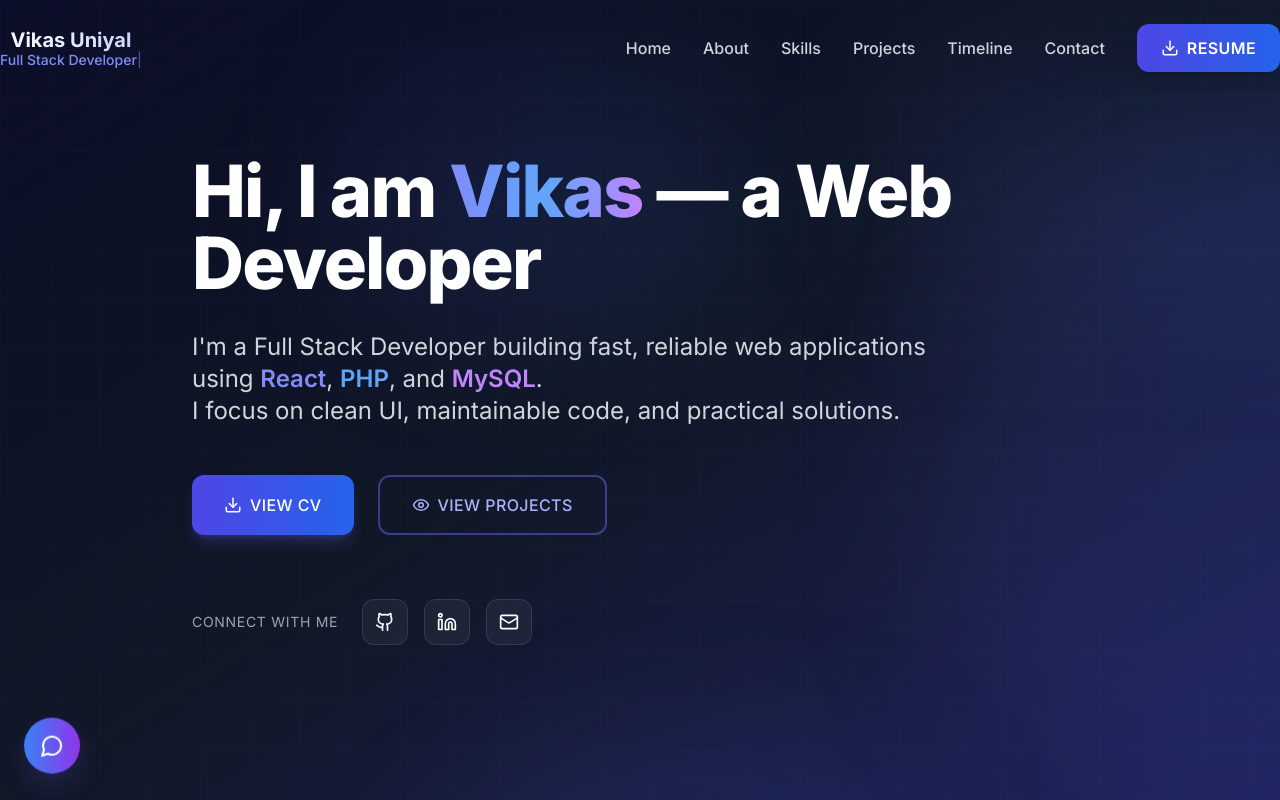
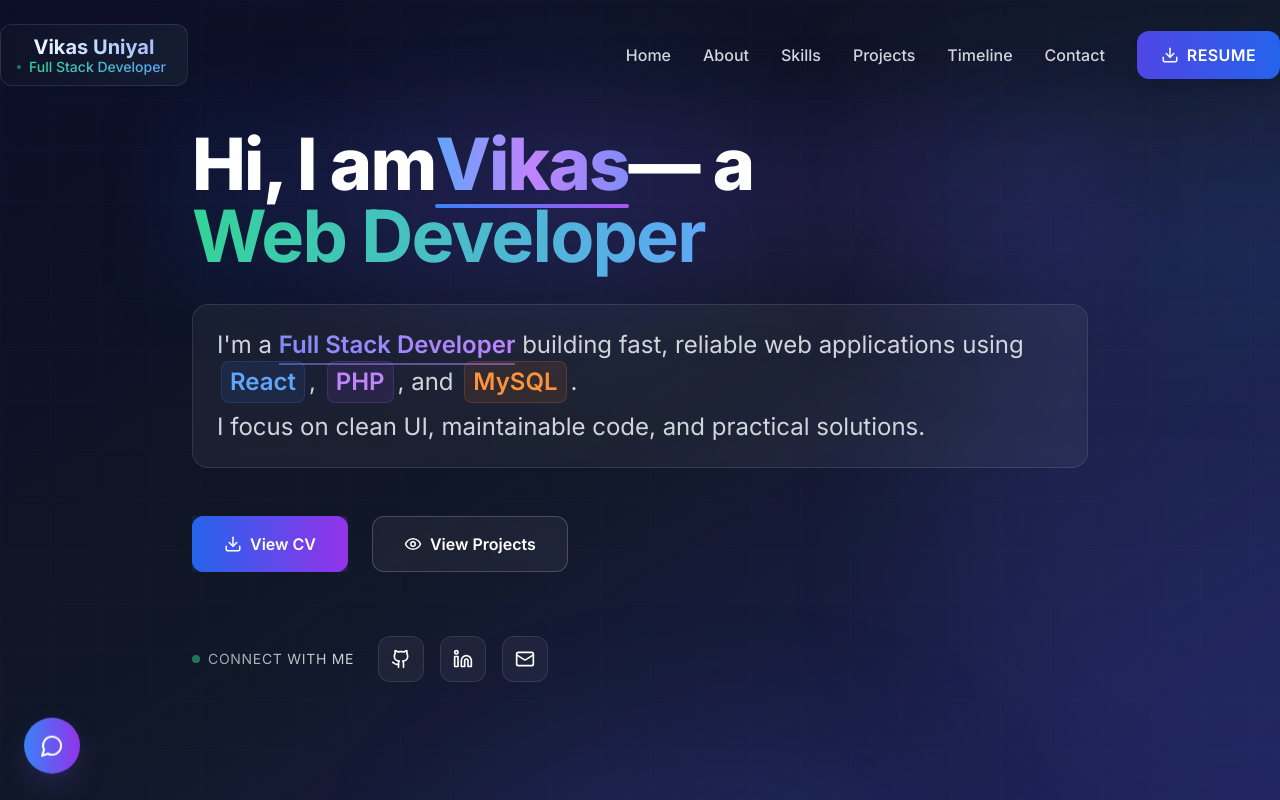
Before and after one commit to virusvickee/my-portfolio-website, a React (Vite) app: page / in a window 1280 px wide. Shown: the top 800 px of the page. Built offline with nearby package versions, Linux system fonts and the light colour scheme.

Commit message:
new update

```diff
--- a/src/components/Hero.jsx
+++ b/src/components/Hero.jsx
@@ -1,6 +1,7 @@
 import React from 'react'
 import { Github, Linkedin, Mail, Download, Eye } from 'lucide-react'
 import { motion } from 'framer-motion'
+import TypingAnimation from './TypingAnimation'
 
 const Hero = () => {
   const scrollToSection = (sectionId) => {
@@ -18,29 +19,75 @@ const Hero = () => {
       <div className="container-premium relative z-10">
         <div className="max-w-4xl">
           {/* Main Headline */}
-          <motion.h1
+          <motion.div
             initial={{ opacity: 0, y: 30 }}
             animate={{ opacity: 1, y: 0 }}
             transition={{ duration: 0.8, delay: 0.2 }}
-            className="heading-hero mb-8"
+            className="relative mb-8"
           >
-            Hi, I am <span className="gradient-text">Vikas</span> — a Web Developer
-          </motion.h1>
+            {/* Glowing background for headline */}
+            <div className="absolute -inset-4 bg-gradient-to-r from-blue-600/10 via-purple-600/10 to-indigo-600/10 rounded-2xl blur-2xl" />
+
+            <h1 className="heading-hero relative">
+              <span className="inline-block">Hi, I am </span>
+              <span className="relative inline-block">
+                <span className="gradient-text bg-gradient-to-r from-blue-400 via-purple-400 to-indigo-400 bg-clip-text text-transparent font-extrabold">
+                  Vikas
+                </span>
+                {/* Animated underline */}
+                <motion.div
+                  className="absolute -bottom-2 left-0 h-1 bg-gradient-to-r from-blue-500 to-purple-500 rounded-full"
+                  initial={{ width: 0 }}
+                  animate={{ width: "100%" }}
+                  transition={{ duration: 1, delay: 1 }}
+                />
+              </span>
+              <span className="inline-block"> — a </span>
+              <span className="relative inline-block">
+                <span className="bg-gradient-to-r from-emerald-400 to-blue-400 bg-clip-text text-transparent font-bold">
+                  <TypingAnimation
+                    text="Web Developer"
+                    delay={1500}
+                    speed={100}
+                  />
+                </span>
+              </span>
+            </h1>
+          </motion.div>
 
           {/* Subheadline */}
-          <motion.p
+          <motion.div
             initial={{ opacity: 0, y: 30 }}
             animate={{ opacity: 1, y: 0 }}
             transition={{ duration: 0.8, delay: 0.4 }}
-            className="text-xl md:text-2xl text-body mb-12 max-w-3xl leading-relaxed"
+            className="relative mb-12"
           >
-            I'm a Full Stack Developer building fast, reliable web applications using{' '}
-            <span className="text-indigo-400 font-semibold">React</span>,{' '}
-            <span className="text-blue-400 font-semibold">PHP</span>, and{' '}
-            <span className="text-purple-400 font-semibold">MySQL</span>.
-            <br />
+            <div className="glass p-6 rounded-2xl border border-white/10 backdrop-blur-sm">
+              <p className="text-xl md:text-2xl text-body leading-relaxed">
+                I'm a{' '}
+                <span className="relative inline-block">
+                  <span className="bg-gradient-to-r from-indigo-400 to-purple-400 bg-clip-text text-transparent font-semibold">
+                    Full Stack Developer
+                  </span>
+                  <div className="absolute -bottom-1 left-0 w-full h-0.5 bg-gradient-to-r from-indigo-400 to-purple-400 opacity-50" />
+                </span>
+                {' '}building fast, reliable web applications using{' '}
+                <span className="inline-flex items-center px-2 py-1 bg-blue-500/10 border border-blue-500/20 rounded-lg text-blue-400 font-semibold mx-1">
+                  React
+                </span>,{' '}
+                <span className="inline-flex items-center px-2 py-1 bg-purple-500/10 border border-purple-500/20 rounded-lg text-purple-400 font-semibold mx-1">
+                  PHP
+                </span>, and{' '}
+                <span className="inline-flex items-center px-2 py-1 bg-orange-500/10 border border-orange-500/20 rounded-lg text-orange-400 font-semibold mx-1">
+                  MySQL
+                </span>.
+                <br className="hidden md:block" />
+                <span className="block mt-2 text-gray-300">
                   I focus on clean UI, maintainable code, and practical solutions.
-          </motion.p>
+                </span>
+              </p>
+            </div>
+          </motion.div>
 
           {/* CTA Buttons */}
           <motion.div
@@ -49,18 +96,31 @@ const Hero = () => {
             transition={{ duration: 0.8, delay: 0.6 }}
             className="flex flex-col sm:flex-row gap-6 mb-16"
           >
-            <button className="btn-primary flex items-center space-x-2 group">
+            <motion.button
+              className="relative group overflow-hidden"
+              whileHover={{ scale: 1.05 }}
+              whileTap={{ scale: 0.95 }}
+            >
+              <div className="absolute inset-0 bg-gradient-to-r from-blue-600 to-purple-600 rounded-xl" />
+              <div className="absolute inset-0 bg-gradient-to-r from-blue-600 to-purple-600 rounded-xl blur-lg opacity-50 group-hover:opacity-75 transition-opacity duration-300" />
+              <div className="relative flex items-center space-x-2 px-8 py-4 bg-gradient-to-r from-blue-600 to-purple-600 rounded-xl text-white font-semibold">
                 <Download size={18} />
                 <span>View CV</span>
-            </button>
+              </div>
+            </motion.button>
 
-            <button
+            <motion.button
               onClick={() => scrollToSection('projects')}
-              className="btn-secondary flex items-center space-x-2"
+              className="relative group"
+              whileHover={{ scale: 1.05 }}
+              whileTap={{ scale: 0.95 }}
             >
+              <div className="absolute inset-0 bg-white/5 backdrop-blur-sm border border-white/20 rounded-xl group-hover:border-white/30 transition-all duration-300" />
+              <div className="relative flex items-center space-x-2 px-8 py-4 text-white font-semibold">
                 <Eye size={18} />
                 <span>View Projects</span>
-            </button>
+              </div>
+            </motion.button>
           </motion.div>
 
           {/* Social Links */}
@@ -70,30 +130,47 @@ const Hero = () => {
             transition={{ duration: 0.8, delay: 0.8 }}
             className="flex items-center space-x-6"
           >
-            <span className="text-muted text-sm uppercase tracking-wider">Connect with me</span>
+            <div className="flex items-center space-x-2">
+              <div className="w-2 h-2 bg-emerald-400 rounded-full animate-pulse" />
+              <span className="text-muted text-sm uppercase tracking-wider bg-gradient-to-r from-gray-400 to-gray-300 bg-clip-text text-transparent">
+                Connect with me
+              </span>
+            </div>
             <div className="flex space-x-4">
-              <a
+              <motion.a
                 href="https://github.com/virusvickee"
                 target="_blank"
                 rel="noopener noreferrer"
-                className="p-3 glass rounded-xl hover-glow group"
+                className="relative group"
+                whileHover={{ scale: 1.1, y: -2 }}
               >
+                <div className="absolute inset-0 bg-gradient-to-r from-gray-600/20 to-gray-500/20 rounded-xl blur-lg opacity-0 group-hover:opacity-100 transition-opacity duration-300" />
+                <div className="relative p-3 glass rounded-xl border border-white/10 group-hover:border-white/20 transition-all duration-300">
                   <Github size={20} className="group-hover:text-indigo-400 transition-colors duration-200" />
-              </a>
-              <a
+                </div>
+              </motion.a>
+              <motion.a
                 href="https://linkedin.com/in/vikas-uniyal"
                 target="_blank"
                 rel="noopener noreferrer"
-                className="p-3 glass rounded-xl hover-glow group"
+                className="relative group"
+                whileHover={{ scale: 1.1, y: -2 }}
               >
+                <div className="absolute inset-0 bg-gradient-to-r from-blue-600/20 to-blue-500/20 rounded-xl blur-lg opacity-0 group-hover:opacity-100 transition-opacity duration-300" />
+                <div className="relative p-3 glass rounded-xl border border-white/10 group-hover:border-white/20 transition-all duration-300">
                   <Linkedin size={20} className="group-hover:text-blue-400 transition-colors duration-200" />
-              </a>
-              <a
+                </div>
+              </motion.a>
+              <motion.a
                 href="mailto:vikasuniyalcsa@gmail.com"
-                className="p-3 glass rounded-xl hover-glow group"
+                className="relative group"
+                whileHover={{ scale: 1.1, y: -2 }}
               >
+                <div className="absolute inset-0 bg-gradient-to-r from-purple-600/20 to-purple-500/20 rounded-xl blur-lg opacity-0 group-hover:opacity-100 transition-opacity duration-300" />
+                <div className="relative p-3 glass rounded-xl border border-white/10 group-hover:border-white/20 transition-all duration-300">
                   <Mail size={20} className="group-hover:text-purple-400 transition-colors duration-200" />
-              </a>
+                </div>
+              </motion.a>
             </div>
           </motion.div>
         </div>
--- a/src/components/Navbar.jsx
+++ b/src/components/Navbar.jsx
@@ -45,32 +45,42 @@ const Navbar = () => {
           {/* Logo */}
           <motion.button
             onClick={() => scrollToSection('home')}
-            className="flex items-center group"
+            className="flex items-center group relative"
             whileHover={{ scale: 1.05 }}
           >
             <motion.div
+              className="relative"
               initial={{ opacity: 0, x: -20 }}
               animate={{ opacity: 1, x: 0 }}
               transition={{ duration: 0.5, delay: 0.2 }}
             >
+              {/* Glowing background effect */}
+              <div className="absolute -inset-2 bg-gradient-to-r from-blue-600/20 via-purple-600/20 to-indigo-600/20 rounded-xl blur-lg opacity-0 group-hover:opacity-100 transition-opacity duration-500" />
+
+              <div className="relative px-4 py-2 bg-gradient-to-r from-slate-900/50 to-slate-800/50 backdrop-blur-sm border border-white/10 rounded-xl group-hover:border-white/20 transition-all duration-300">
                 <motion.div
-                className="text-xl font-bold bg-gradient-to-r from-white to-indigo-200 bg-clip-text text-transparent"
+                  className="text-xl font-bold bg-gradient-to-r from-white via-blue-200 to-indigo-300 bg-clip-text text-transparent group-hover:from-blue-300 group-hover:via-purple-300 group-hover:to-indigo-200 transition-all duration-300"
                   whileHover={{ scale: 1.02 }}
                 >
                   Vikas Uniyal
                 </motion.div>
+
                 <motion.div
-                className="text-sm text-indigo-400 -mt-1 font-medium"
+                  className="text-sm font-medium -mt-1 flex items-center"
                   initial={{ opacity: 0 }}
                   animate={{ opacity: 1 }}
                   transition={{ duration: 0.5, delay: 0.4 }}
                 >
+                  <div className="w-1 h-1 bg-emerald-400 rounded-full mr-2 animate-pulse" />
+                  <span className="bg-gradient-to-r from-emerald-400 to-blue-400 bg-clip-text text-transparent">
                     <TypingAnimation
                       text="Full Stack Developer"
                       delay={800}
                       speed={80}
                     />
+                  </span>
                 </motion.div>
+              </div>
             </motion.div>
           </motion.button>
 
```
Lines whose indentation alone changed are shown as unchanged.
